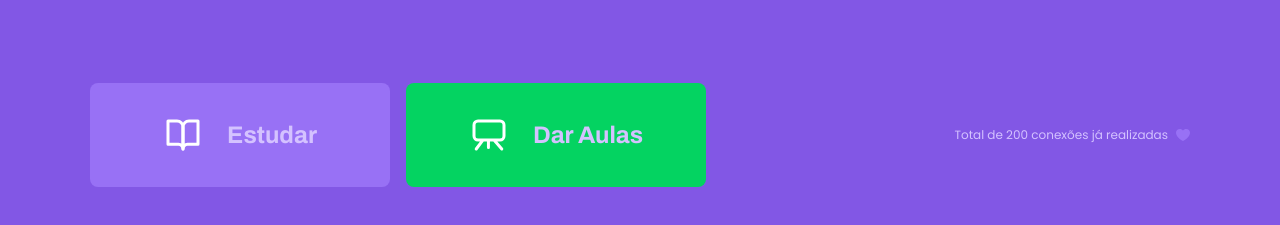
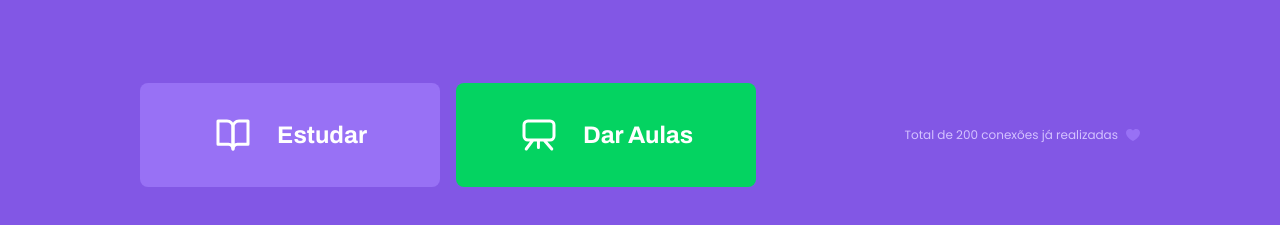
Before and after one commit to MarceloSantanaSantos/Proffy, a website: page src/views/index.html in a window 1280 px wide. Shown: the part 483-708 px from the top of the page. Drawn offline with Linux system fonts and the light colour scheme; files that its build step writes are made by us from their sources.

Commit message:
Chance Button Color

```diff
--- a/public/css/partials/page-landing.css
+++ b/public/css/partials/page-landing.css
@@ -53,6 +53,7 @@
 
 .buttons-container a.study {
     background: var(--color-primary-lighter);
+    color: white;
 }
 
 .buttons-container a.study:hover {
@@ -62,6 +63,7 @@
 .buttons-container a.give-classes {
     background: var(--color-secondary);
     margin-right: 0;
+    color: white;
 }
 
 .buttons-container a.give-classes:hover {
@@ -79,7 +81,7 @@
     margin-left: 0.8rem;
 }
 
-@media (max-width: 699px) {
+@media (max-width: 1100px) {
     :root {
         font-size: 40%;
     }
@@ -87,7 +89,7 @@
 
 @media (min-width: 1100px) {
     #page-landing #container {
-        max-width: 1100px;
+        max-width: 1000px;
         display: grid;
         grid-template-columns: 2fr 1fr 2fr;
         grid-template-rows: 350px 1fr;
--- a/src/server.js
+++ b/src/server.js
@@ -19,4 +19,4 @@ server
 .get("/study", pageStudy)
 .get("/give-classes", pageGiveClasses)
 .post("/save-classes", saveClasses)
-.listen(5000)
+.listen(3000)
```
Also changed, not shown: 1 other file.
